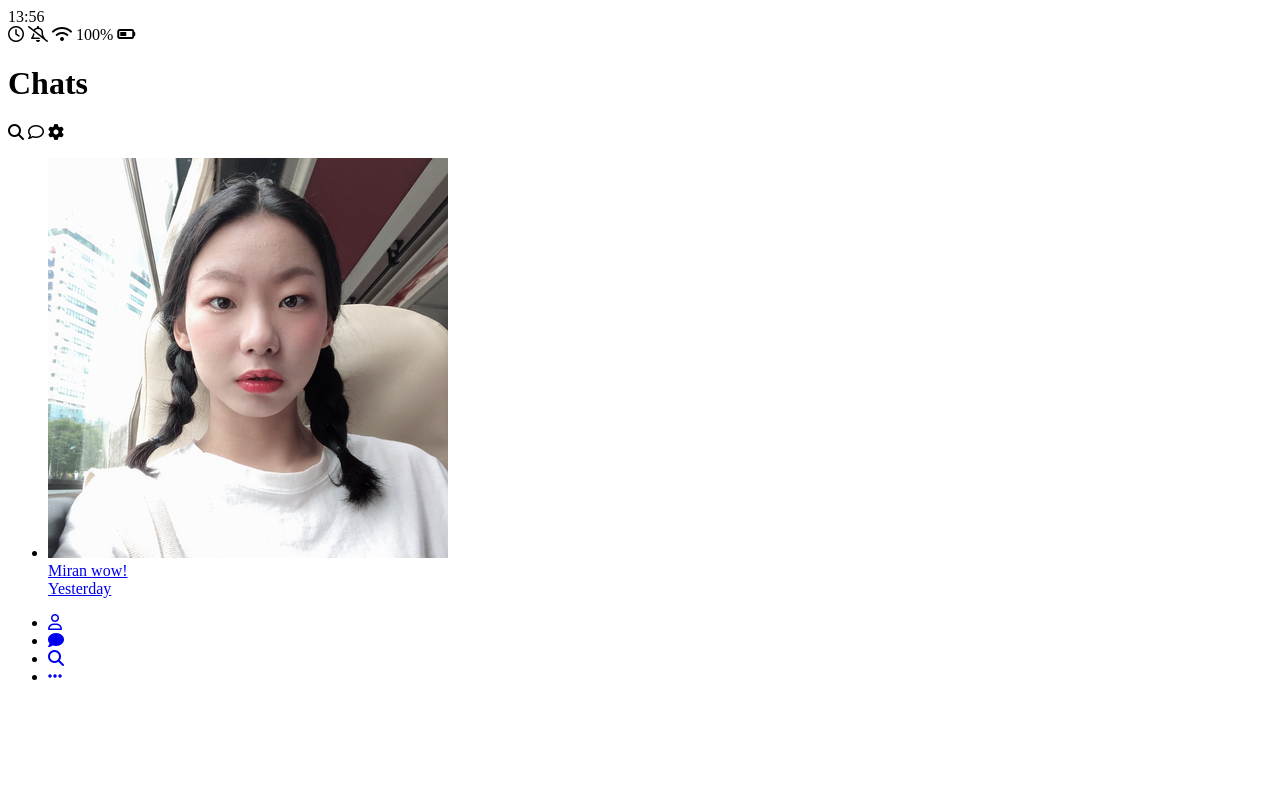
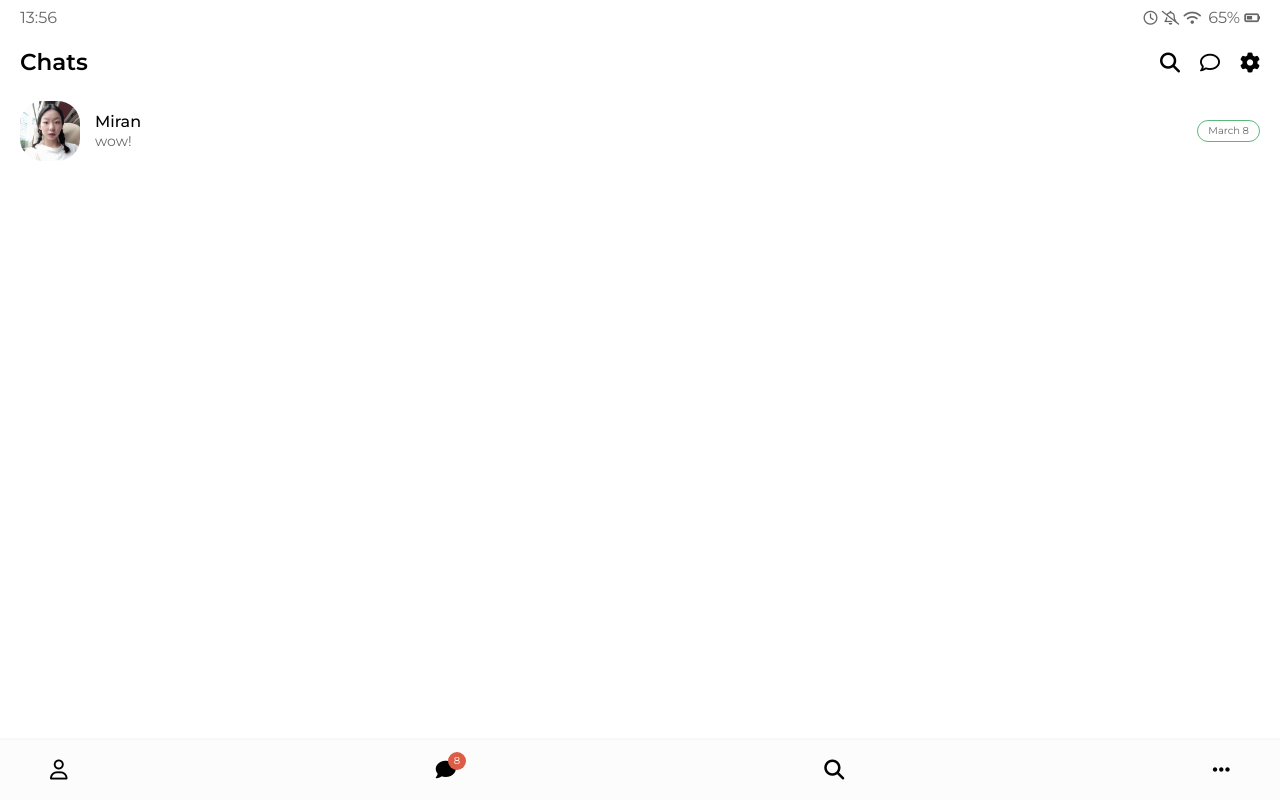
Before and after one commit to gwonRan/kakao-clone-demo-v2, a plain HTML site: page index.html in a window 1280 px wide. Drawn offline with Linux system fonts and the light colour scheme.

Commit message:
20.01.09 kakao clone add CSS

```diff
--- /dev/null
+++ b/friend.css
@@ -0,0 +1,62 @@
+.friend {
+  display: flex;
+  justify-content: space-between;
+  align-items: center;
+}
+
+.friend .friend_person {
+  width: 50px;
+  border-radius: 37%;
+}
+
+.friend_person.g-person {
+  width: 65px;
+}
+
+.friend_person.m-person {
+  width: 60px;
+}
+
+.friend .friend__column {
+  display: flex;
+  align-items: center;
+}
+
+.friend .friend_person {
+  margin-right: 15px;
+}
+
+.friend__content .friend__name {
+  display: block;
+  margin-bottom: 3px;
+  font-weight: 500;
+}
+
+.friend__content .friend__status,
+.friend__content .friend_bottem-text {
+  opacity: 0.6;
+}
+
+.friend__content .friend_bottem-text {
+  font-size: 14px;
+}
+
+.friend__content .friend__status {
+  font-size: 13px;
+}
+
+.friend .chat__timestamp {
+  font-size: 10px;
+  opacity: 0.6;
+}
+
+.friend .friend__now-listening {
+  border-radius: 15px;
+  padding: 5px 10px;
+  border: 1.3px solid #5bb87c;
+  font-size: 10px;
+}
+
+.friend__now-listening span {
+  opacity: 0.6;
+}
--- /dev/null
+++ b/friends.css
@@ -0,0 +1,13 @@
+.friends .friends__puls {
+  margin: 20px 0px;
+  padding: 20px 0px;
+  border-bottom: 2px solid #f7f7f7;
+  border-top: 2px solid #f7f7f7;
+}
+
+.friends__list .friends_title,
+.friends__puls .friends__title {
+  font-size: 13px;
+  opacity: 0.6;
+  margin-bottom: 12px;
+}
--- /dev/null
+++ b/header.css
@@ -0,0 +1,27 @@
+.header {
+  display: flex;
+  justify-content: space-between;
+  margin-bottom: 27px;
+  align-items: center;
+}
+
+.header__title {
+  font-size: 23px;
+  font-weight: 600;
+}
+
+.header .header__icon {
+  font-size: 20px;
+  margin-left: 20px;
+  cursor: pointer;
+}
+
+.header .header__header-column {
+  display: flex;
+  align-items: center;
+}
+
+.header .header__back-btn {
+  font-size: 20px;
+  margin-right: 10px;
+}
--- a/index.html
+++ b/index.html
@@ -9,6 +9,7 @@
       src="https://kit.fontawesome.com/72b94ba6d0.js"
       crossorigin="anonymous"
     ></script>
+    <link rel="stylesheet" href="style.css" />
   </head>
   <body>
     <div class="status-bar">
@@ -19,7 +20,7 @@
         <i class="far fa-clock"></i>
         <i class="far fa-bell-slash"></i>
         <i class="fas fa-wifi"></i>
-        <span class="status-bar__battery-level">100%</span>
+        <span class="status-bar__battery-level">65%</span>
         <i class="fas fa-battery-half"></i>
       </div>
     </div>
@@ -43,17 +44,19 @@
       <ul class="chats__list">
         <li class="chats__chat chat">
           <a href="chat.html">
-            <div class="chat__column">
-              <img class="chat__person g-person" src="img/pic.jpg" />
-              <div class="chat__content">
-                <span class="chat__username">
-                  Miran
-                </span>
-                <span class="chat__preview">wow!</span>
+            <div class="chat__chat friend friend--lg">
+              <div class="friend__column">
+                <img src="img/pic.jpg" alt="" class="m-person friend_person" />
+                <div class="friend__content">
+                  <span class="friend__name">Miran</span>
+                  <span class="friend_bottem-text">wow!</span>
+                </div>
               </div>
-            </div>
-            <div class="chat__column">
-              <span class="chat__timestamp">Yesterday</span>
+              <div class="freind__column">
+                <div class="friend__now-listening">
+                  <span class="chat__timestamp">March 8</span>
+                </div>
+              </div>
             </div>
           </a>
         </li>
@@ -68,7 +71,8 @@
         </li>
         <li class="nav__list-item">
           <a href="index.html" class="nav__list-link"
-            ><i class="fas fa-comment"></i
+            ><div class="nav__badage">8</div>
+            <i class="fas fa-comment"></i
           ></a>
         </li>
         <li class="nav__list-item">
--- /dev/null
+++ b/nav-bar.css
@@ -0,0 +1,37 @@
+.nav {
+  background-color: #fcfcfc;
+  position: fixed;
+  width: 100%;
+  left: 0px;
+  bottom: 0px;
+  padding: 20px 50px;
+  border-top: 2px solid #f7f7f7;
+}
+
+.nav .nav_list {
+  display: flex;
+  justify-content: space-between;
+}
+
+.nav i {
+  font-size: 20px;
+}
+
+.nav .nav__list-link {
+  position: relative;
+}
+
+.nav .nav__badage {
+  position: absolute;
+  top: -10px;
+  right: -10px;
+  font-size: 10px;
+  color: white;
+  background-color: #dc5d46;
+  width: 18px;
+  height: 18px;
+  display: flex;
+  justify-content: center;
+  align-items: center;
+  border-radius: 50%;
+}
--- /dev/null
+++ b/reset.css
@@ -0,0 +1,124 @@
+html,
+body,
+div,
+span,
+applet,
+object,
+iframe,
+h1,
+h2,
+h3,
+h4,
+h5,
+h6,
+p,
+blockquote,
+pre,
+a,
+abbr,
+acronym,
+address,
+big,
+cite,
+code,
+del,
+dfn,
+em,
+img,
+ins,
+kbd,
+q,
+s,
+samp,
+small,
+strike,
+strong,
+sub,
+sup,
+tt,
+var,
+b,
+u,
+i,
+center,
+dl,
+dt,
+dd,
+ol,
+ul,
+li,
+fieldset,
+form,
+label,
+legend,
+table,
+caption,
+tbody,
+tfoot,
+thead,
+tr,
+th,
+td,
+article,
+aside,
+canvas,
+details,
+embed,
+figure,
+figcaption,
+footer,
+header,
+hgroup,
+menu,
+nav,
+output,
+ruby,
+section,
+summary,
+time,
+mark,
+audio,
+video {
+  margin: 0;
+  padding: 0;
+  border: 0;
+  font-size: 100%;
+  font: inherit;
+  vertical-align: baseline;
+}
+/* HTML5 display-role reset for older browsers */
+article,
+aside,
+details,
+figcaption,
+figure,
+footer,
+header,
+hgroup,
+menu,
+nav,
+section {
+  display: block;
+}
+body {
+  line-height: 1;
+}
+ol,
+ul {
+  list-style: none;
+}
+blockquote,
+q {
+  quotes: none;
+}
+blockquote:before,
+blockquote:after,
+q:before,
+q:after {
+  content: "";
+  content: none;
+}
+table {
+  border-collapse: collapse;
+  border-spacing: 0;
+}
--- /dev/null
+++ b/status-bar.css
@@ -0,0 +1,14 @@
+.status-bar {
+  display: flex;
+  justify-content: space-between;
+  margin-bottom: 25px;
+  opacity: 0.6;
+}
+
+.status-bar i {
+  font-size: 14px;
+}
+
+.status-bar .status-bar__battery-level {
+  margin-left: 3px;
+}
--- /dev/null
+++ b/style.css
@@ -0,0 +1,24 @@
+@import url("https://fonts.googleapis.com/css?family=Montserrat:400,500,600&display=swap");
+@import "reset.css";
+@import "status-bar.css";
+@import "header.css";
+@import "nav-bar.css";
+@import "friend.css";
+@import "friends.css";
+
+* {
+  box-sizing: border-box;
+}
+
+body {
+  background-color: white;
+  padding: 10px 20px;
+  color: #020202;
+  font-family: "Montserrat", -apple-system, BlinkMacSystemFont, "Segoe UI",
+    Roboto, Oxygen, Ubuntu, Cantarell, "Open Sans", "Helvetica Neue", sans-serif;
+}
+
+a {
+  color: inherit;
+  text-decoration: none;
+}
```
Also changed, not shown: chat.html (+2 -1 lines), find.html (+2 -1 lines), friends.html (+4 -4 lines), more.html (+1 -1 lines), settings.html (+3 -2 lines), 1 other file.
